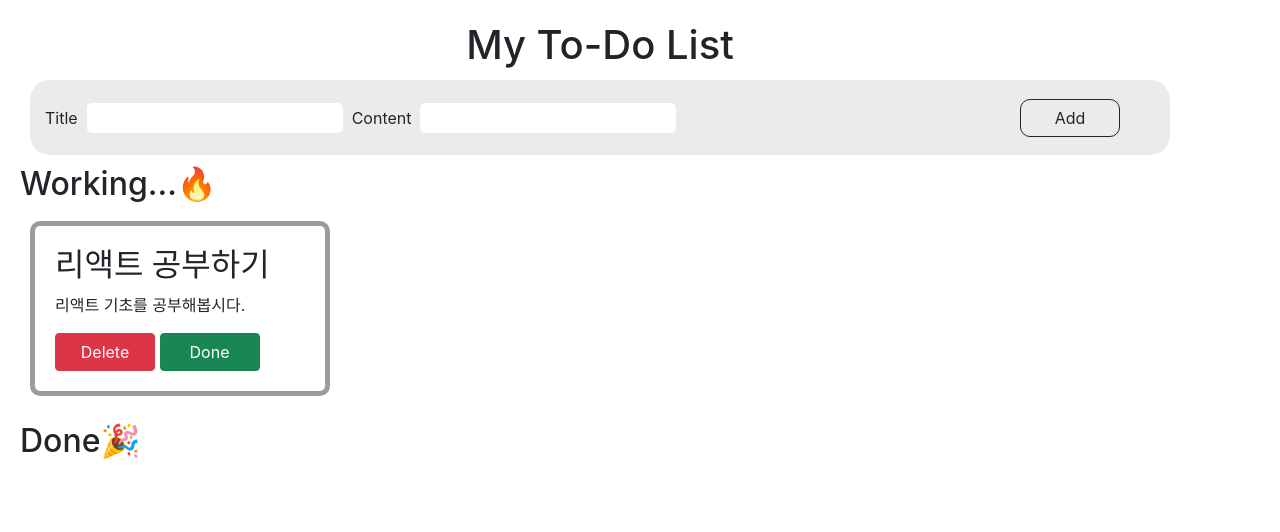
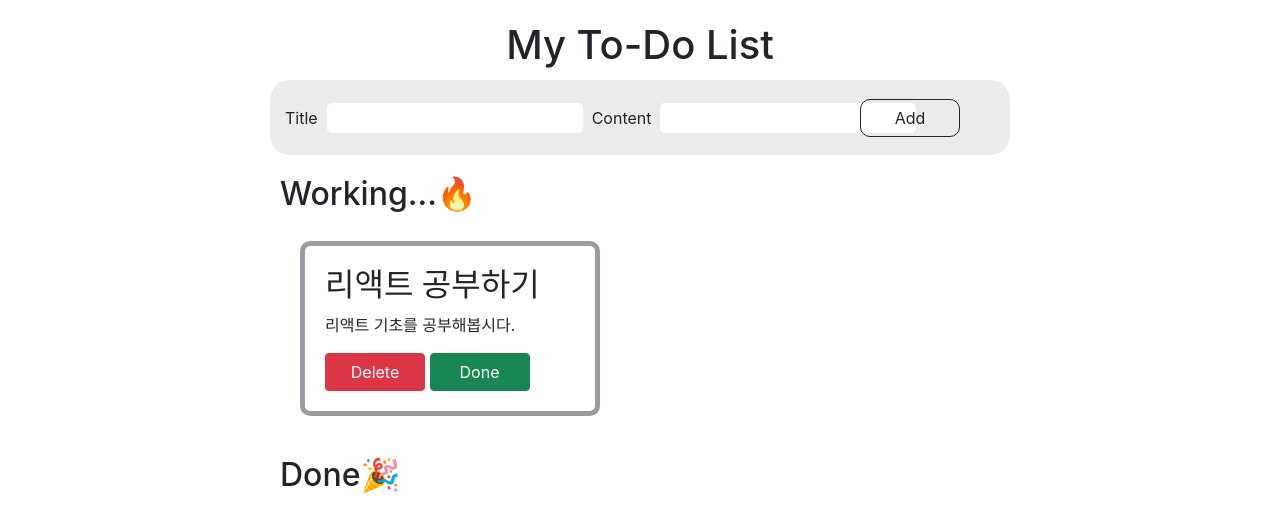
Before and after one commit to hyun0zin/to-do-list-project, a React (Create React App) app: page / in a window 1280 px wide. Shown: the top 532 px of the page. Built offline with nearby package versions, Linux system fonts and the light colour scheme.

Commit message:
css 수정

```diff
--- a/src/App.css
+++ b/src/App.css
@@ -1,5 +1,11 @@
+body {
+  display: flex;
+  align-items: center;
+  justify-content: center;
+}
 .app-style {
   padding: 20px;
+
   min-width: 800px;
   max-width: 1200px;
 }
@@ -49,16 +55,13 @@
   width: 100px;
 }
 
-.workingCards {
-  display: flex;
+.card-container {
   gap: 20px;
   padding: 10px;
-}
 
-.doneCards {
   display: flex;
-  gap: 20px;
-  padding: 10px;
+  flex-direction: row;
+  flex-wrap: wrap;
 }
 
 .cardList {
@@ -67,4 +70,9 @@
 
   width: 300px;
   padding: 20px;
+  margin: 10px;
 }
+
+.cardSection {
+  margin: 20px;
+}
--- a/src/App.jsx
+++ b/src/App.jsx
@@ -5,10 +5,12 @@ import TodoController from "component/todo/TodoController";
 
 const App = () => {
   return (
-    <div className="app-style">
-      <TodoHeader />
-      <TodoController />
-    </div>
+    <>
+      <div className="app-style">
+        <TodoHeader />
+        <TodoController />
+      </div>
+    </>
   );
 };
 
--- a/src/component/todo/TodoList.jsx
+++ b/src/component/todo/TodoList.jsx
@@ -2,9 +2,9 @@ import TodoCards from "./TodoCards";
 
 const TodoList = ({ cards, subTitle, removeCardBtn, updateCardBtn }) => {
   return (
-    <section>
+    <section className="cardSection">
       <h2>{subTitle}</h2>
-      <ul className="workingCards">
+      <ul className="card-container">
         {cards.map(function (item) {
           return (
             <TodoCards
```
